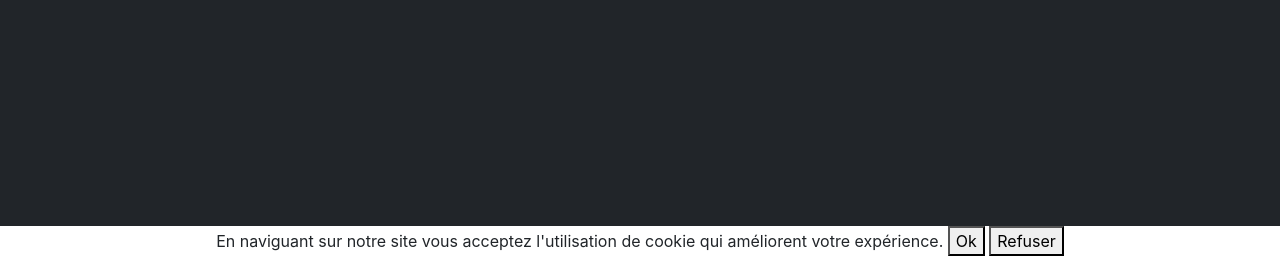
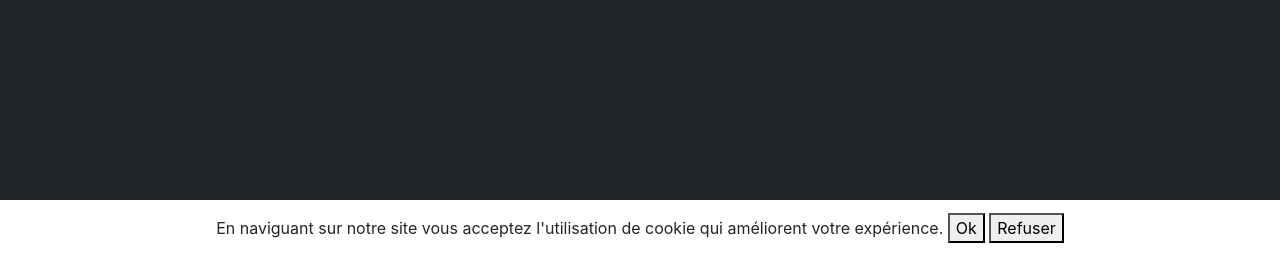
Before and after one commit to Goufoux/BlogV2, a PHP site: page /App/Frontend/Templates/layout.php in a window 1280 px wide. Shown: the part 544-800 px from the top of the page. Run offline with PHP 8.4, Linux system fonts and the light colour scheme; the template is opened without the code that fills it, so the values that code supplies are empty; some libraries are stand-ins or nearby versions.

Commit message:
Mise à jour du style général et du style de formGenerator

```diff
--- a/Web/css/frontend/index.css
+++ b/Web/css/frontend/index.css
@@ -198,11 +198,16 @@ input[type='button']:hover, button:hover
 	left: 30%;
 	top: 15%;
 }
-.formGenerator input[type='text'], input[type='password'], input[type='email'], input[type='submit'], #bCreateBook
+.formGenerator input[type='text'], input[type='password'], input[type='email'], input[type='submit']
 {
 	display: block;
 	margin: 1% auto;
 	text-align: center;
+}
+.sButton
+{
+	display: block;
+	margin: auto;
 }
 .formGenerator .formCatEl
 {
@@ -268,11 +273,6 @@ article h4 a
 	text-align: left;
 	padding: 0;
 }
-.alertP input[type='button'], .alertP input[type='submit']
-{
-	display: block;
-	margin: auto;
-}
 .alertP span
 {
 	margin: 1% auto;
@@ -291,7 +291,7 @@ article h4 a
 	display: inline-block;
 	background-color: rgb(33, 37, 41);
 	color: white;
-	margin: 1%;
+	padding: 1%;
 }
 .user input
 {
@@ -305,5 +305,6 @@ article h4 a
 	bottom: 0;
 	text-align: center;
 	width: 100%;
+	padding: 1%;
 	background-color: white;
 }
```
